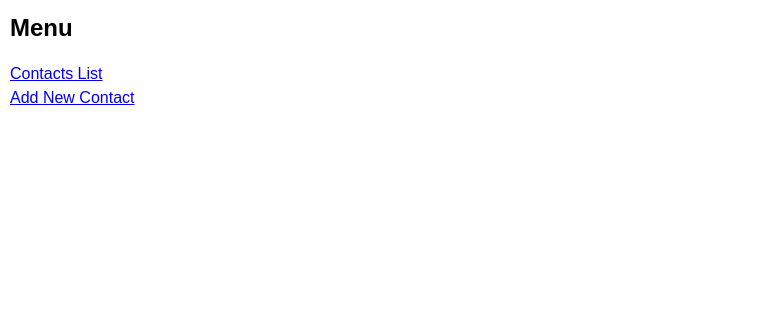
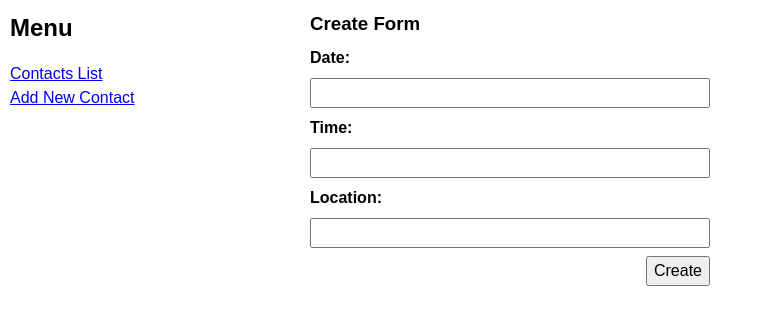
Before and after one commit to boolean-uk/react-address-book, a React (Create React App) app: page /contacts/1/meetings in a window 1280 px wide. Shown: the top 324 px of the page, without its empty margins (0-763 px from the left). Built offline with nearby package versions, Linux system fonts and the light colour scheme; data requests are answered from the project's data file.

Commit message:
Started the Meetings extension

```diff
--- a/db/db.json
+++ b/db/db.json
@@ -13,7 +13,8 @@
       "lastName": "Great",
       "street": "Metaxurgio",
       "city": "Macedonia",
-      "id": 11
+      "id": 11,
+      "twitter": "AlexGMac"
     }
   ]
 }
--- a/src/App.js
+++ b/src/App.js
@@ -5,6 +5,7 @@ import ContactsAdd from "./components/ContactsAdd"
 import ContactsView from "./components/ContactsView"
 import ContactsEdit from "./components/ContactsEdit"
 import ContactsDelete from "./components/ContactsDelete"
+import Meetings from "./components/Meetings"
 import "./styles/styles.css"
 
 export default function App() {
@@ -32,6 +33,7 @@ export default function App() {
           <Route path='/contacts/add/' element={<ContactsAdd contacts={contacts} setContacts={setContacts}/>} />
           <Route path='/contacts/edit/:id' element={<ContactsEdit contacts={contacts} setContacts={setContacts}/>} />
           <Route path='/contacts/delete/:id' element={<ContactsDelete contacts={contacts} setContacts={setContacts}/>} />
+          <Route path='/contacts/:id/meetings/' element={<Meetings />} />
         </Routes>
       </main>
     </>
--- a/src/components/ContactsList.js
+++ b/src/components/ContactsList.js
@@ -1,7 +1,7 @@
 import { useState } from "react"
 import { Link, useSearchParams} from "react-router-dom"
 
-function ContactsList({contacts, setContacts}) {
+export default function ContactsList({contacts, setContacts}) {
 
   return (
     <>
@@ -36,5 +36,3 @@ function ContactsList({contacts, setContacts}) {
     </>
   )
 }
-
-export default ContactsList
--- a/src/components/ContactsView.js
+++ b/src/components/ContactsView.js
@@ -1,7 +1,8 @@
 import { useEffect, useState } from "react"
 import { useParams } from "react-router-dom"
+import { Link, useSearchParams} from "react-router-dom"
 
-function ContactsView() {
+export default function ContactsView() {
   const [contact, setContact] = useState({})
 
   const params = useParams()  //looks at the url, extracts the last part of the url
@@ -25,12 +26,13 @@ function ContactsView() {
   return (
     <div>
       <h2>{contact.firstName} {contact.lastName}</h2>
-      <p>{contact.street} {contact.city}</p>
+      <p>{contact.street} {contact.city}
       {emptyField(contact.email)}
       {emptyField(contact.linkedin)}
-      {emptyField(contact.twitter)}
+      {emptyField(contact.twitter)} </p>
+        <Link to={`/contacts/${contact.id}/meetings`} >
+          Meetings
+        </Link>
     </div>
   )
 }
-
-export default ContactsView
--- /dev/null
+++ b/src/components/Meetings.js
@@ -0,0 +1,41 @@
+import { useState } from "react"
+
+export default function Meetings () {
+
+    const [formData, setFormData] = useState({
+        date: '',
+        time: '',
+        location: ''
+    })
+
+    const handleChange = (e) => {
+        setFormData({...formData, [e.target.name] :e.target.value})
+    }
+
+    //handleSubmit TODO
+
+    //get all meetings
+
+    return (
+    <div>
+        <form className="form-stack contact-form">
+            <h3>Create Form</h3>
+
+            <label htmlFor="date">Date:</label>
+            <input id="date" name="date" type="text" required onChange={handleChange} value={formData.date}/>
+
+            <label htmlFor="time">Time:</label>
+            <input id="time" name="time" type="text" required onChange={handleChange} value={formData.time}/>
+
+            <label htmlFor="location">Location:</label>
+            <input id="location" name="location" type="text" required onChange={handleChange} value={formData.location}/>
+
+            <div className="actions-section">
+            <button className="button blue" type="submit">
+                Create
+            </button>
+            </div>
+        </form>
+    </div>
+    )
+}
```
